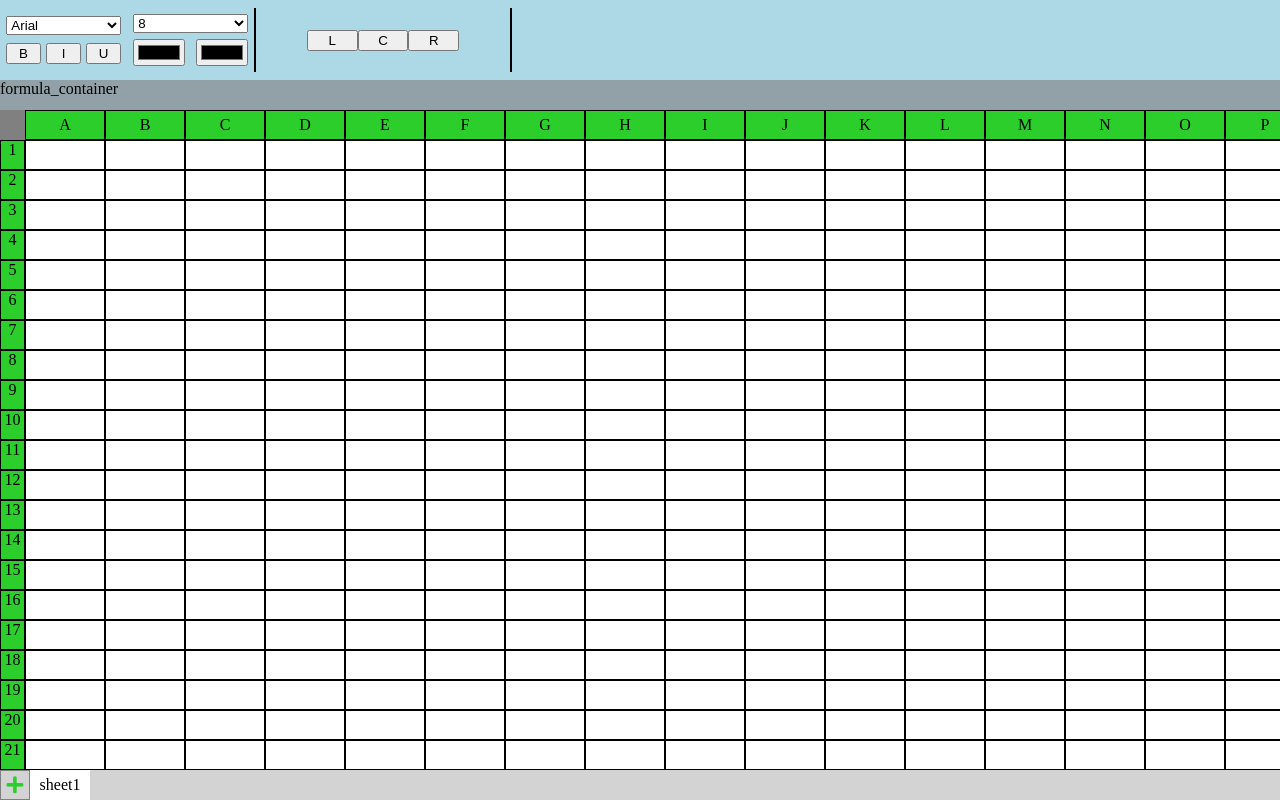
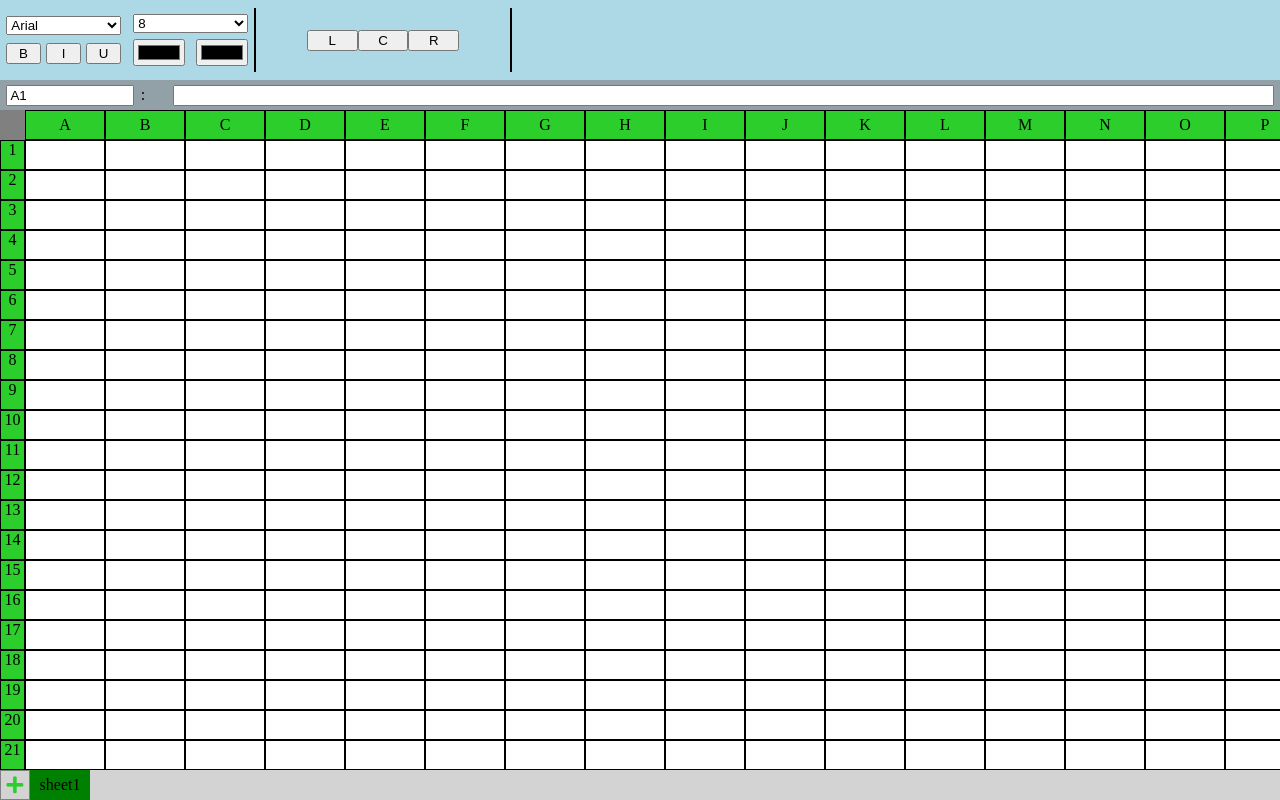
Before and after one commit to alwinjacob/excel-clone, a plain HTML site: page index.html in a window 1280 px wide. Drawn offline with Linux system fonts and the light colour scheme.

Commit message:
added formula container

```diff
--- a/index.html
+++ b/index.html
@@ -58,7 +58,11 @@
             <input type="button" value="R" />
         </div>
     </div>
-    <div class="formula_container">formula_container</div>
+    <div class="formula_container">
+        <input type="text" class="address-box" readonly>
+        <div class="separator">:</div>
+        <input type="text" class="formula-box">
+    </div>
     <div class="grid_container">
         <div class="top-left-block"></div>
         <div class="top-row"></div>
--- a/init.js
+++ b/init.js
@@ -16,12 +16,9 @@ let topRow = document.querySelector(".top-row");
         for (let i = 0; i < 100; i++) {
             str += `<div class="row">`
             for (let j = 0; j < 26; j++) {
-                str += `<div class='col' contenteditable="true" >${String.fromCharCode(65 + j)}${i + 1}</div>`
+                str += `<div class='col' contenteditable="true" rid=${i} cid=${j}></div>`
             }
             str += "</div>";
+            //${String.fromCharCode(65 + j)}${i + 1}
         }
         grid.innerHTML = str;
-        let colEl = document.querySelectorAll(".grid .row .col");
-        for(let i =0 ; i<colEl.length;i++){
-            colEl[i].innerText ="";
-        }
--- a/script.js
+++ b/script.js
@@ -1,7 +1,22 @@
-let addbtnContainer = document.querySelector(".add-sheet_container")
-let sheetList = document.querySelector(".sheets_list")
+let addbtnContainer = document.querySelector(".add-sheet_container");
+let sheetList = document.querySelector(".sheets_list");
 let firstSheet = document.querySelector(".sheet");
+let addressBar = document.querySelector(".address-box");
+let Allcells = document.querySelectorAll(".grid .col");
 
+// Address Box Value
+for (let i = 0; i < Allcells.length; i++) {
+    Allcells[i].addEventListener("click", () => {
+        let rid = Number(Allcells[i].getAttribute("rid"));
+        let cid = Number(Allcells[i].getAttribute("cid"));
+        let rowAdd = rid + 1;
+        let colAdd = String.fromCharCode(cid + 65);
+        let address = colAdd + rowAdd;
+        addressBar.value = address;
+        // Allcells[i].style.border="2px solid lightgreen"
+    })
+}
+Allcells[0].click();
 
 firstSheet.addEventListener("click", handleActiveSheet)
 
--- a/style.css
+++ b/style.css
@@ -4,13 +4,6 @@ body {
 
 * {
     box-sizing: border-box;
-}
-
-
-
-.formula_container {
-    background-color: rgb(145, 161, 167);
-    height: 30px;
 }
 
 
@@ -64,7 +57,7 @@ body {
 }
 
 .active_sheet {
-    background-color: white;
+    background-color: green;
 }
 
 
@@ -176,10 +169,36 @@ body {
     width: 30%;
 
 }
-.color-container{
+
+.color-container {
     display: flex;
     justify-content: space-between;
 }
-.color-container>*{
-    width:45%;
+
+.color-container>* {
+    width: 45%;
 }
+
+/* **************************************************************** */
+
+.formula_container {
+    background-color: rgb(145, 161, 167);
+    height: 30px;
+    display: flex;
+    align-items: center;
+    justify-content: space-evenly;
+
+}
+
+.address-box {
+    width: 10%;
+
+}
+
+.formula-box {
+    width: 86%;
+}
+
+.separator {
+    width: 2%;
+}
```
